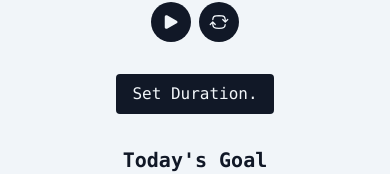
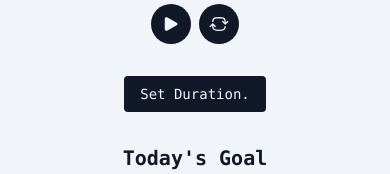
Before and after one commit to hecticme/simplemodoro, a React (Vite) app: page / in a window 390 px wide. Shown: the part 340-514 px from the top of the page. Built offline with nearby package versions, Linux system fonts and the light colour scheme.

Commit message:
reduce size of tooltip on small screen

```diff
--- a/src/App.jsx
+++ b/src/App.jsx
@@ -262,7 +262,7 @@ function App() {
       </h1>
       <div className="mb-4 flex gap-2">
         <button
-          className={`relative flex aspect-square w-10 cursor-pointer items-center justify-center rounded-full bg-gray-900 after:pointer-events-none after:absolute after:right-[130%] after:rounded after:bg-gray-900 after:p-2 after:text-slate-100 after:opacity-0 after:transition-opacity after:duration-300 hover:bg-gray-700 hover:after:opacity-100 dark:bg-slate-300 dark:after:bg-slate-300 dark:after:text-gray-900 dark:hover:bg-slate-100 ${
+          className={`relative flex aspect-square w-10 cursor-pointer items-center justify-center rounded-full bg-gray-900 after:pointer-events-none after:absolute after:right-[115%] after:rounded after:bg-gray-900 after:p-2 after:text-xs after:text-slate-100 after:opacity-0 after:transition-opacity after:duration-300 hover:bg-gray-700 hover:after:opacity-100 dark:bg-slate-300 dark:after:bg-slate-300 dark:after:text-gray-900 dark:hover:bg-slate-100 sm:after:right-[130%] sm:after:text-base lg:after:right-[140%] ${
             isPaused
               ? "after:content-['Start/Resume']"
               : "after:content-['Stop']"
@@ -283,7 +283,7 @@ function App() {
             isBreak
               ? "after:content-['Skip_Break']"
               : "after:content-['Reset_Timer']"
-          } flex aspect-square w-10 cursor-pointer items-center justify-center rounded-full bg-gray-900 after:pointer-events-none after:left-[130%] after:whitespace-nowrap after:rounded after:bg-gray-900 after:p-2 after:text-slate-100 after:opacity-0 after:transition-opacity after:duration-300 hover:bg-gray-700 hover:after:opacity-100 dark:bg-slate-300 dark:after:bg-slate-300 dark:after:text-gray-900 dark:hover:bg-slate-100`}
+          } flex aspect-square w-10 cursor-pointer items-center justify-center rounded-full bg-gray-900 after:pointer-events-none after:left-[115%] after:whitespace-nowrap after:rounded after:bg-gray-900 after:p-2 after:text-xs after:text-slate-100 after:opacity-0 after:transition-opacity after:duration-300 hover:bg-gray-700 hover:after:opacity-100 dark:bg-slate-300 dark:after:bg-slate-300 dark:after:text-gray-900 dark:hover:bg-slate-100 sm:after:left-[130%] sm:after:text-base lg:after:left-[140%]`}
           onClick={() => {
             resetTimer();
           }}
@@ -298,7 +298,7 @@ function App() {
 
       <div className="flex flex-wrap gap-2">
         <div
-          className="cursor-pointer rounded bg-gray-900 py-2 px-4 text-slate-100 transition-colors hover:bg-gray-700 dark:bg-slate-300 dark:text-gray-900 dark:hover:bg-slate-100"
+          className="cursor-pointer rounded bg-gray-900 py-2 px-4 text-sm text-slate-100 transition-colors hover:bg-gray-700 dark:bg-slate-300 dark:text-gray-900 dark:hover:bg-slate-100 sm:text-base"
           onClick={(e) => {
             e.stopPropagation();
             setIsModalOpen((prev) => !prev);
```
